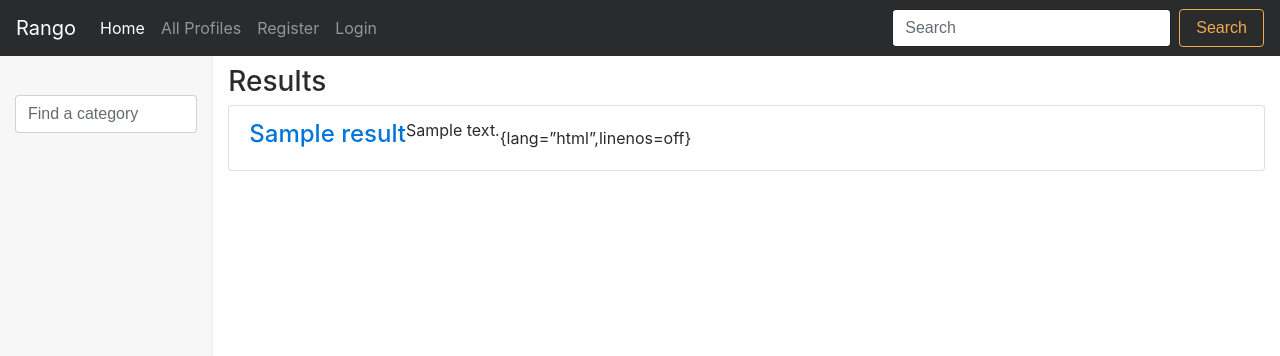
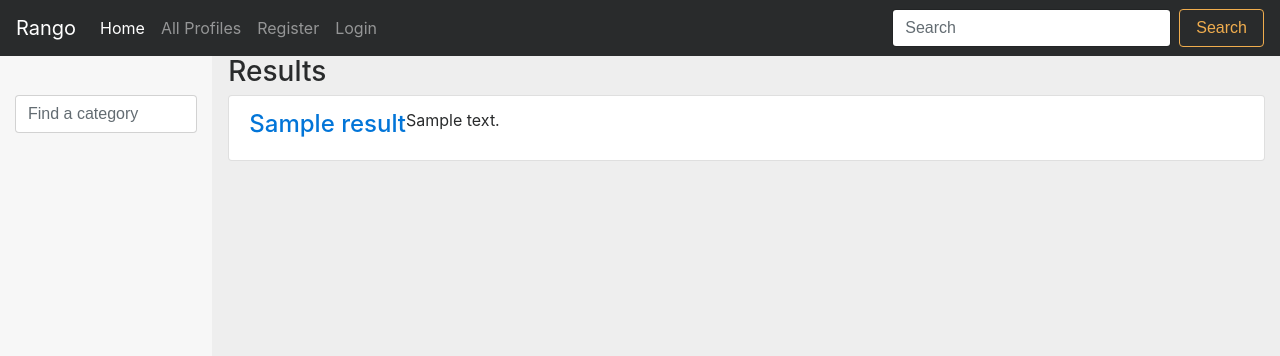
Before and after one commit to naduhrin78/tangorango, a Django app: template template/rango/search.html in a window 1280 px wide. Shown: the top 356 px of the page. Run offline with Django 3.2, Linux system fonts and the light colour scheme; the template is opened without the code that fills it: most values are stand-ins (such as "Sample title", 1, 10 or a date in 2020); some libraries are stand-ins or nearby versions.

Commit message:
changed setting.py

```diff
--- a/template/rango/search.html
+++ b/template/rango/search.html
@@ -6,6 +6,7 @@
 {% endblock %}
 
 {% block body_block %}
+    <link href="{% static 'css/signin.css' %}" rel="stylesheet">
     {% if result_list %}
         <h3>Results</h3>
         <div class="list-group">
@@ -15,10 +16,9 @@
                     <a href="{{ result.link }}">{{ result.title }}</a>
                 </h4>
                 <p class="list-group-item-text">{{ result.summary }}</p>
-                {lang=”html”,linenos=off}
                 {% if user.is_authenticated %}
                     <button data-catid=”{{category.id}}” data-title=”{{ result.title }}” data-url=”{{ result.link }}”
-                        class=”rango-add btn btn-mini btn-info” type=”button”>Add</button>
+                        class="btn btn-info btn-mini" type=”button”>Add</button>
                 {% endif %}
             </div>
         {% endfor %}
```
